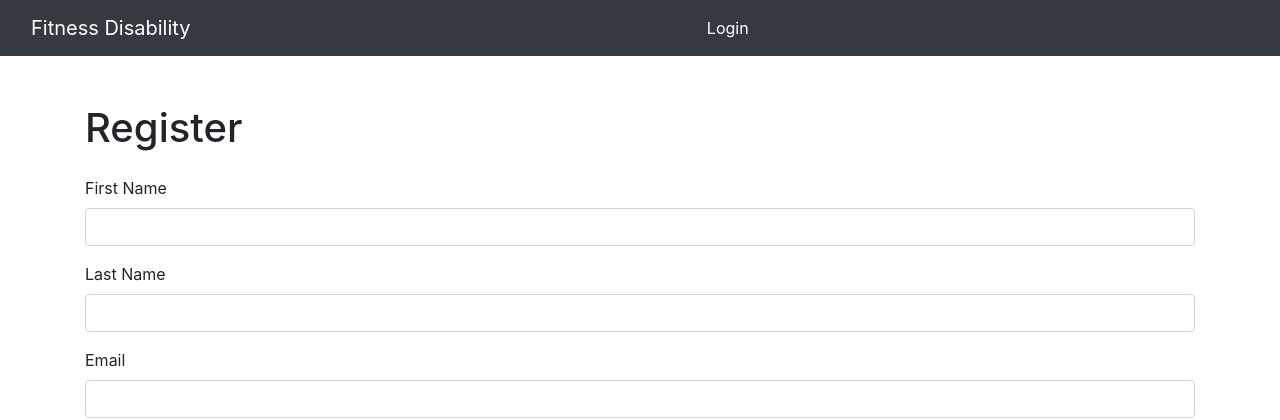
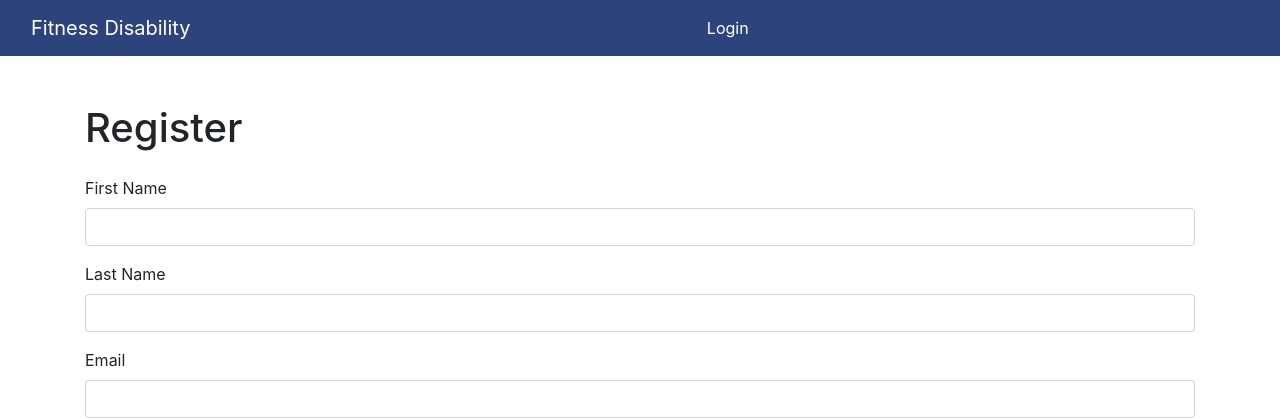
Before and after one commit to SivaniS55/Fitness-PRO, a Flask app: page / in a window 1280 px wide. Shown: the top 420 px of the page. Run offline with Flask 3, Linux system fonts and the light colour scheme; some libraries are stand-ins or nearby versions.

Commit message:
added style to navbar for bg color

```diff
--- a/templates/login.html
+++ b/templates/login.html
@@ -9,7 +9,7 @@
 </head>
 
 <body>
-    <nav class="navbar navbar-expand-lg bg-dark navbar-dark">
+    <nav class="navbar navbar-expand-lg bg-dark navbar-dark" style="background: rgb(45, 67, 123) !important;">
         <div class="container-fluid">
           <a class="navbar-brand text-white" href="#">Fitness Disability</a>
           <button class="navbar-toggler" type="button" data-bs-toggle="collapse" data-bs-target="#navbarNav" aria-controls="navbarNav" aria-expanded="false" aria-label="Toggle navigation">
--- a/templates/register.html
+++ b/templates/register.html
@@ -9,7 +9,7 @@
 </head>
 <body>
 
-  <nav class="navbar navbar-expand-lg bg-dark navbar-dark">
+  <nav class="navbar navbar-expand-lg bg-dark navbar-dark" style="background: rgb(45, 67, 123) !important;">
     <div class="container-fluid">
       <a class="navbar-brand text-white" href="#">Fitness Disability</a>
       <button class="navbar-toggler" type="button" data-bs-toggle="collapse" data-bs-target="#navbarNav" aria-controls="navbarNav" aria-expanded="false" aria-label="Toggle navigation">
```
